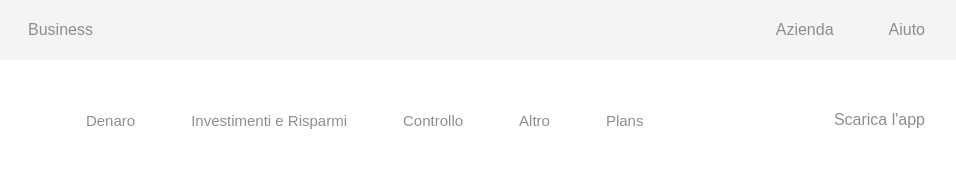
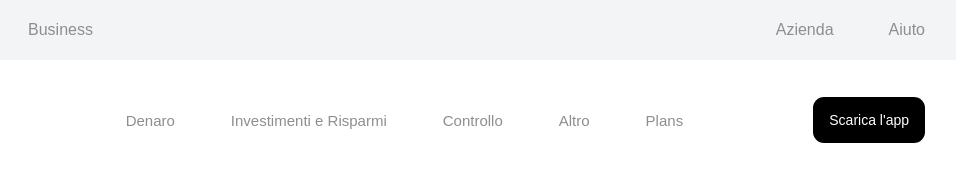
Before and after one commit to DavitJanashia/js-html-css-revolut, a plain HTML site: page index.html in a window 1280 px wide. Shown: the full height of the page, 227-1183 px from the left. Drawn offline with nearby package versions, Linux system fonts and the light colour scheme.

```diff
--- a/css/style.css
+++ b/css/style.css
@@ -82,7 +82,7 @@
   padding-left: 55px;
   font-size: 15px;
   /* DEBUG:  */
-  width: calc(100% - 200px);
+  width: calc(100% - 300px);
 }
 
 .menu li{
@@ -156,7 +156,18 @@
   display: none;
 }
 
-
+.my-carica-app-button{
+  background-color: black;
+  padding: 15px 16px;
+  border-radius: 11px;
+  color: white;
+  font-size: 14px;
+  transition: 0.3s;
+}
+.my-carica-app-button:hover{
+  color: white;
+  background-color: grey;
+}
 /* griglia */
 
 /* GRID */
```
Also changed, not shown: 2 other files.
